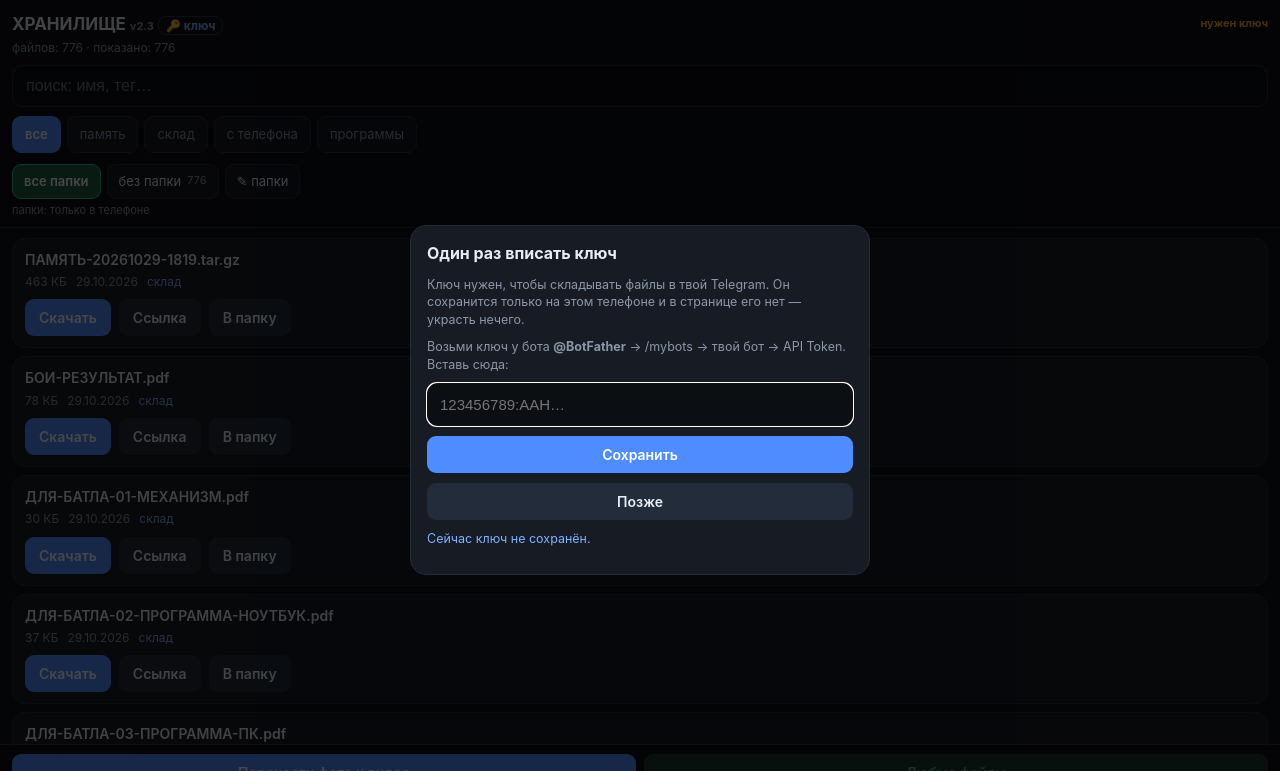
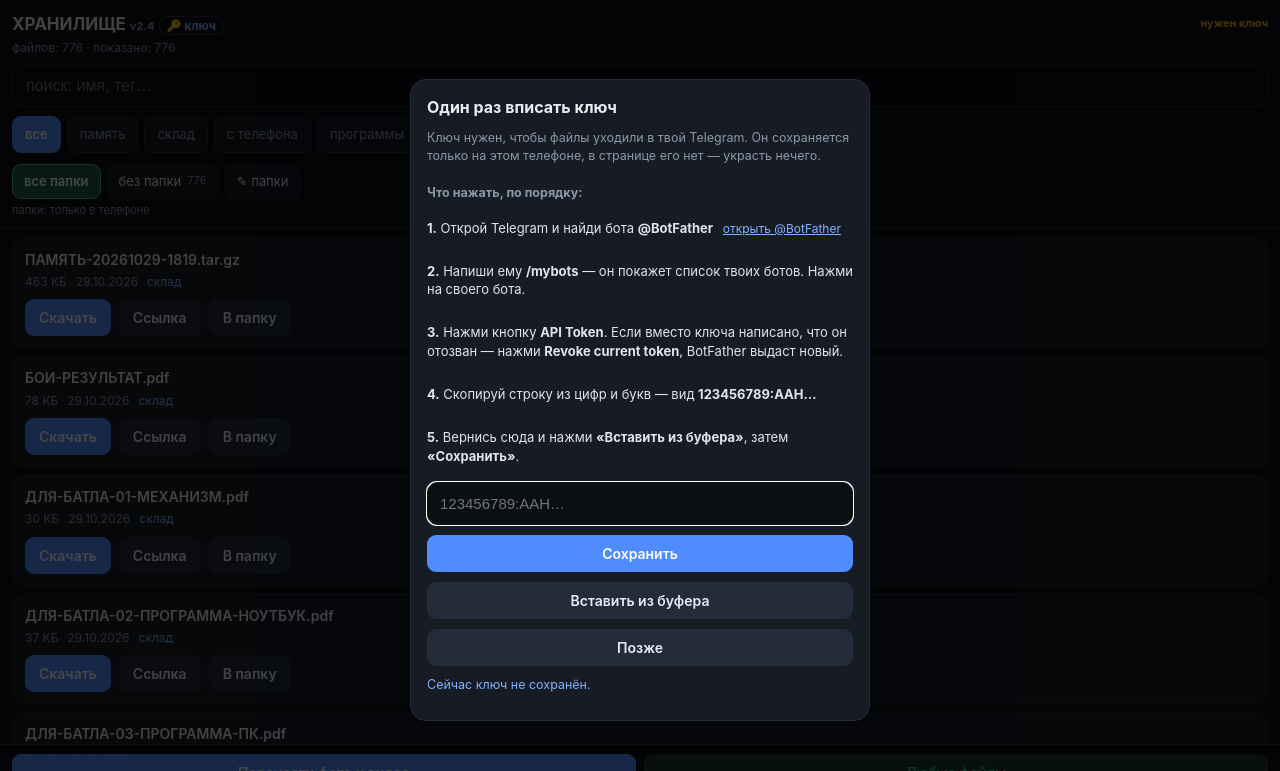
Before and after one commit to Ayt1741/hranilishe, a plain HTML site: page index.html in a window 1280 px wide. Shown: the top 771 px of the page. Drawn offline with Linux system fonts and the light colour scheme.

Commit message:
v2.4: пошаговая инструкция получения ключа + кнопка «вставить из буфера»

```diff
--- a/index.html
+++ b/index.html
@@ -55,10 +55,12 @@ footer button{flex:1}
 #заливка{height:100%;width:0;background:linear-gradient(90deg,#4f8cff,#33c48d);transition:width .2s}
 #журнал{position:fixed;left:12px;right:12px;bottom:104px;background:#0b0e13;border:1px solid var(--line);border-radius:11px;
  padding:10px;font-size:12px;color:var(--dim);max-height:130px;overflow:auto;display:none;z-index:6}
+.н-шаг{margin:7px 0;font-size:13px;line-height:1.45;color:#dfe6ef}
+.н-шаг a{display:inline-block;margin-left:6px;color:#7fb2ff;font-size:12px;text-decoration:underline}
 </style></head><body>
 
 <header>
-  <h1><span>ХРАНИЛИЩЕ <span style="font-size:11px;color:#8b97a8">v2.3</span> <span id="ключ-кнопка" style="font-size:12px;color:#7fb2ff;border:1px solid #2b3546;border-radius:8px;padding:1px 7px">🔑 ключ</span></span><span id="связь" style="font-size:11px;color:var(--dim)">проверяю…</span></h1>
+  <h1><span>ХРАНИЛИЩЕ <span style="font-size:11px;color:#8b97a8">v2.4</span> <span id="ключ-кнопка" style="font-size:12px;color:#7fb2ff;border:1px solid #2b3546;border-radius:8px;padding:1px 7px">🔑 ключ</span></span><span id="связь" style="font-size:11px;color:var(--dim)">проверяю…</span></h1>
   <div class="sub" id="счёт">загрузка…</div>
   <input id="поиск" type="search" placeholder="поиск: имя, тег…" autocomplete="off">
   <div class="row">
@@ -76,10 +78,17 @@ footer button{flex:1}
 <div id="настройка" style="display:none">
   <div class="н-тело">
     <h3>Один раз вписать ключ</h3>
-    <div class="н-т">Ключ нужен, чтобы складывать файлы в твой Telegram. Он сохранится только на этом телефоне и в странице его нет — украсть нечего.</div>
-    <div class="н-т">Возьми ключ у бота <b>@BotFather</b> → /mybots → твой бот → API Token. Вставь сюда:</div>
+    <div class="н-т">Ключ нужен, чтобы файлы уходили в твой Telegram. Он сохраняется только на этом телефоне, в странице его нет — украсть нечего.</div>
+    <div class="н-т" style="margin-top:10px"><b>Что нажать, по порядку:</b></div>
+    <div class="н-шаг"><b>1.</b> Открой Telegram и найди бота <b>@BotFather</b>
+      <a id="н-ботфазер" href="https://t.me/BotFather" target="_blank" rel="noopener">открыть @BotFather</a></div>
+    <div class="н-шаг"><b>2.</b> Напиши ему <b>/mybots</b> — он покажет список твоих ботов. Нажми на своего бота.</div>
+    <div class="н-шаг"><b>3.</b> Нажми кнопку <b>API Token</b>. Если вместо ключа написано, что он отозван — нажми <b>Revoke current token</b>, BotFather выдаст новый.</div>
+    <div class="н-шаг"><b>4.</b> Скопируй строку из цифр и букв — вид <b>123456789:AAH…</b></div>
+    <div class="н-шаг"><b>5.</b> Вернись сюда и нажми <b>«Вставить из буфера»</b>, затем <b>«Сохранить»</b>.</div>
     <input id="поле-токена" type="text" autocapitalize="off" autocorrect="off" spellcheck="false" placeholder="123456789:AAH…">
     <button class="p" id="сохранить-токен">Сохранить</button>
+    <button id="вставить-буфер">Вставить из буфера</button>
     <button id="позже">Позже</button>
     <div class="н-т" id="н-сейчас" style="color:#7fb2ff"></div>
     <div class="н-т" id="н-ошибка" style="color:var(--err)"></div>
@@ -1134,6 +1143,20 @@ function старт(){
       }
     };
     $("позже").onclick=спрятатьНастройку;
+    var кб=$("вставить-буфер");
+    if(кб)кб.onclick=function(){
+      var поле=$("поле-токена");
+      var отказ=function(){
+        поле.focus();
+        $("н-ошибка").textContent="Браузер не дал доступ к буферу — нажми на поле и вставь сам: долгое нажатие → «Вставить»";
+      };
+      if(!navigator.clipboard || !navigator.clipboard.readText)return отказ();
+      navigator.clipboard.readText().then(function(т){
+        т=String(т||"").trim();
+        if(!т)return отказ();
+        поле.value=т; $("н-ошибка").textContent="";
+      }).catch(отказ);
+    };
     var кк=$("ключ-кнопка");
     if(кк)кк.onclick=function(){показатьНастройку()};
     прочестьПапки();
```
